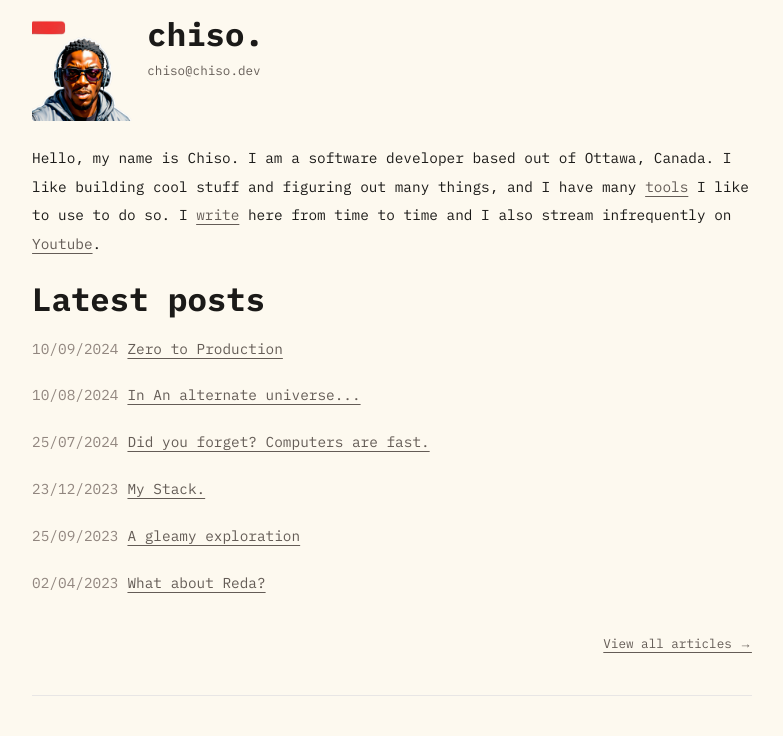
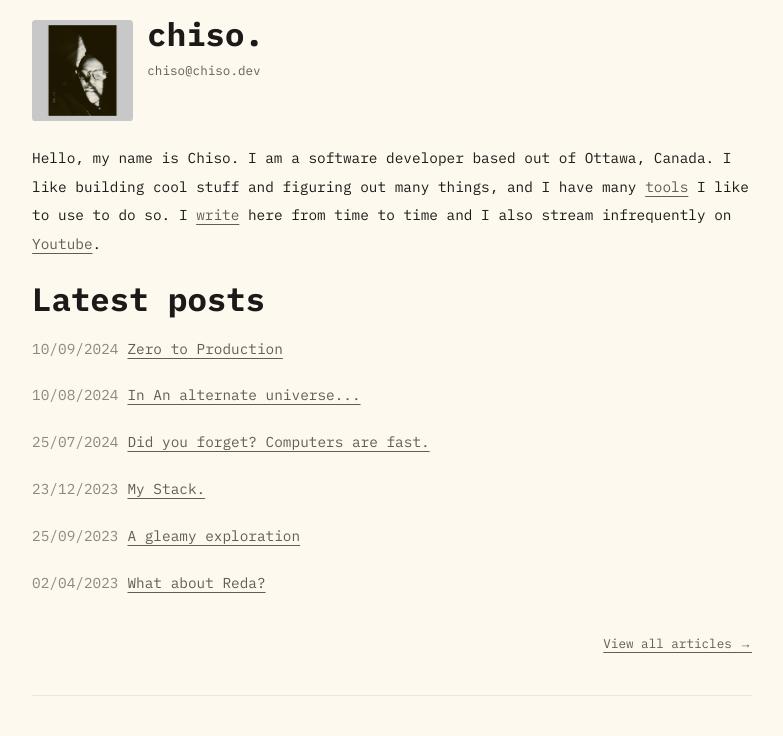
Before and after one commit to raeeceip/portfolio, an Astro site: page / in a window 1280 px wide. Shown: the part 61-797 px from the top of the page, without its empty margins (248-1031 px from the left). Built offline with nearby package versions, Linux system fonts and the light colour scheme; Astro itself is replaced by a stand-in of ours; some packages are replaced by stand-ins of ours; some icons are missing; a web font is replaced by a local one.

Commit message:
small profile fix

```diff
--- a/src/components/layout/SiteHeader.astro
+++ b/src/components/layout/SiteHeader.astro
@@ -4,7 +4,7 @@ import { Image } from "astro:assets";
 ---
 
 <div class="flex items-center gap-4 my-6">
-  <Image src="/images/avatar.png" alt="My Avatar" class="w-24 lg:w-28 aspect-square rounded" width={98} height={98} />
+  <Image src="/images/avatar-3.jpg" alt="My Avatar" class="w-24 lg:w-28 aspect-square rounded" width={98} height={98} />
 
   <div class="space-y-1.5 lg:space-y-2.5 -mt-1">
     <h1 class="text-3xl lg:text-4xl font-bold m-0">chiso.</h1>
```
Also changed, not shown: public/images/avatar-3.jpg (added), public/images/avatar.jpg (deleted), public/images/avatar.png (deleted).
